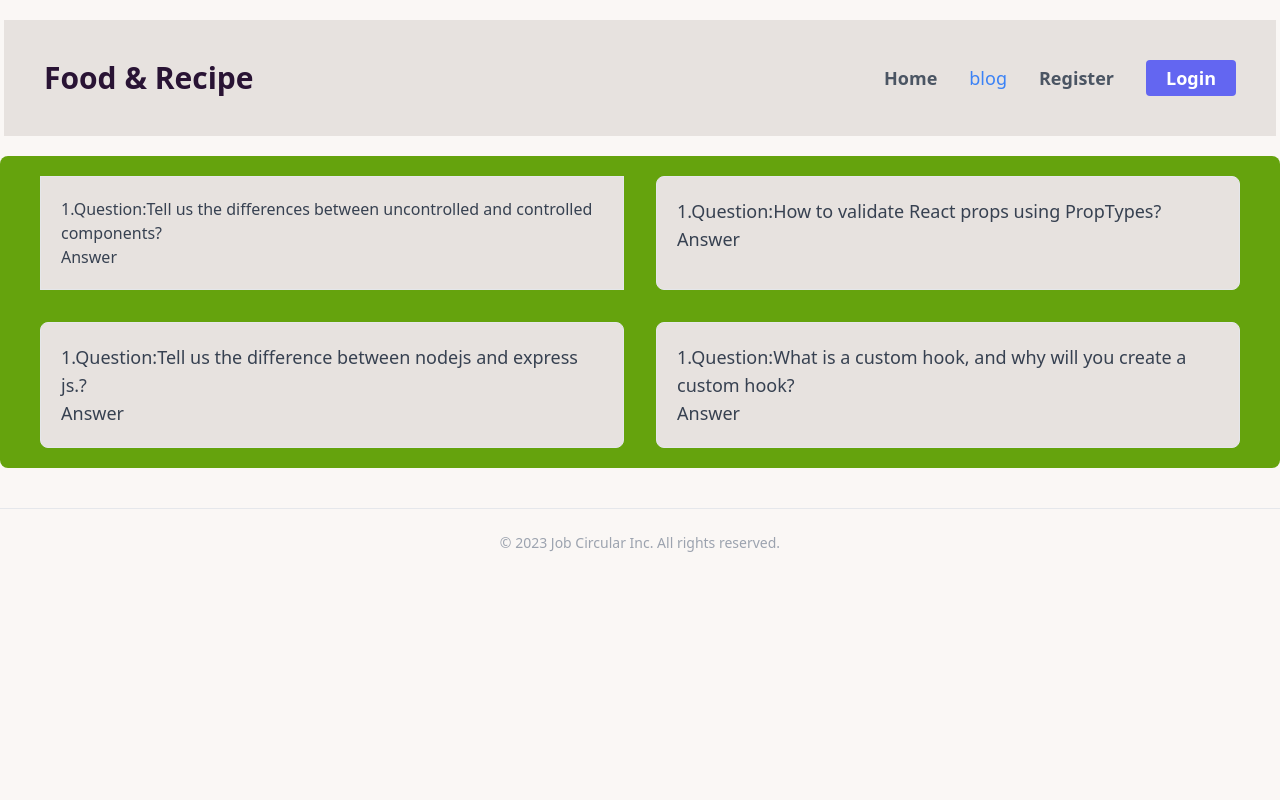
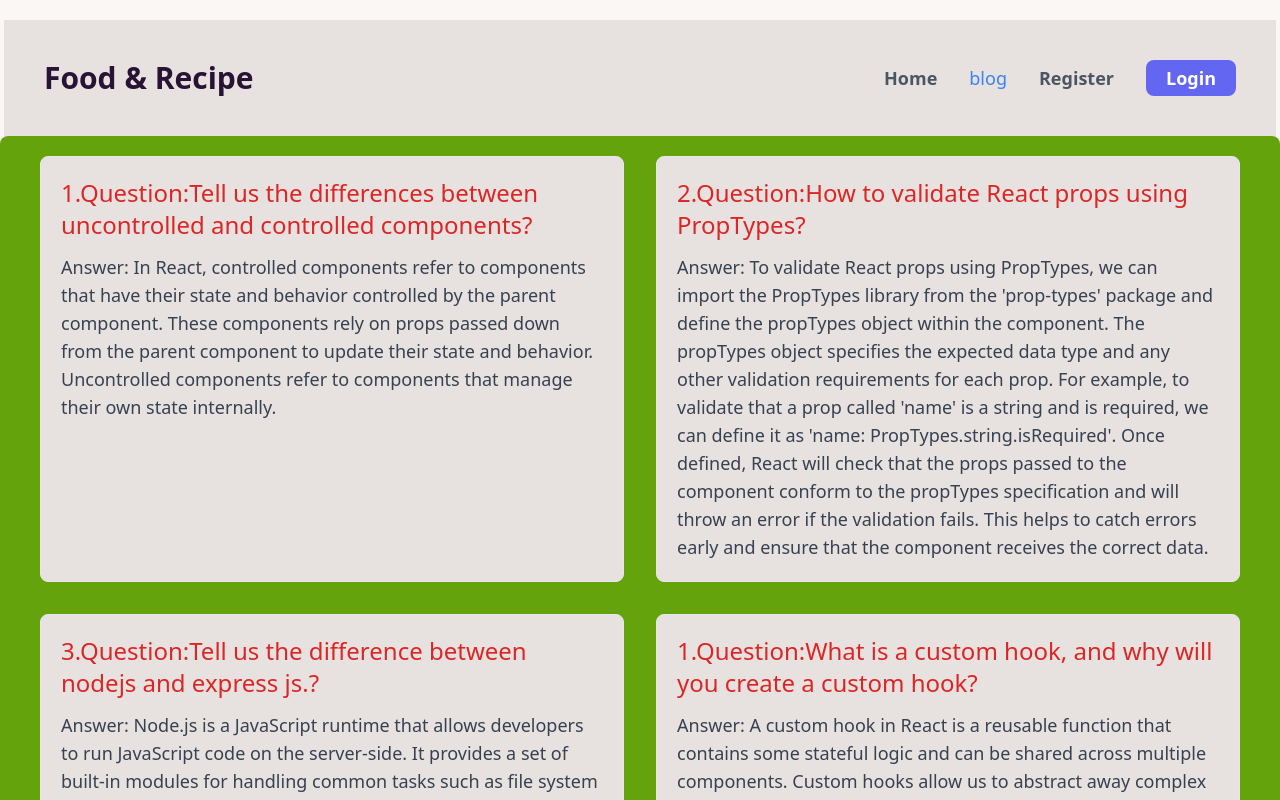
Before and after one commit to sabbir0070/recipe-hunter-client, a React (Vite) app: page /blog in a window 1280 px wide. Shown: the top 800 px of the page. Built offline with nearby package versions, Linux system fonts and the light colour scheme; no server answers.

Commit message:
toastyfy and disabled button done

```diff
--- a/src/Components/Banner/Banner.jsx
+++ b/src/Components/Banner/Banner.jsx
@@ -1,12 +1,12 @@
 import React from 'react';
-import banner from '../../assets/image/bannerr.jpg'
+import banner from '../../assets/image/banner2.png'
 const Banner = () => {
   return (
-    <div className='w-100 h-100'>
+    <div className='w-100 h-90'>
       <img className='bg-cover opacity-90 rounded-lg index-0 w-full h-full relative' src={banner} alt="" />
       <div className='absolute top-0 w-full lg:mt-96 mt-40  sm:mt-72 px-1  mx-auto sm:max-w-xl md:max-w-full lg:max-w-screen-xl '>
         <div className='text-center bg-base-600 opacity-110 rounded-full'>
-          <p className='text-5xl  hover:text-green-600 font-bold index-1 text-red-700 leading-tight '>A Chef In Every<br />   <span className='text-fuchsia-700 hover:text-yellow-600'> Tasty Meal Box.</span> </p>
+          <p className='text-5xl  hover:text-blue-600 font-bold index-1 text-green-600 leading-tight '>CLEAN EATING CHALLENGE<br />   <span className='text-fuchsia-700 hover:text-red-600'>For Weight Loss.</span> </p>
           <p className='text-gray-200 text-3xl font-bold hover:text-green-400 mt-3'> Get pre-portioned ingredients <br /> for Gusto Meal Kits  <br /> best recipes direct to your door </p>
         </div>
       </div>
--- a/src/Components/Blog/Blog.jsx
+++ b/src/Components/Blog/Blog.jsx
@@ -4,21 +4,60 @@ import React from 'react';
 const Blog = () => {
   return (
     <div className='bg-lime-600 grid sm:grid-cols-1 md:grid-cols-2 lg:grid-cols-2 rounded-lg gap-8 px-10 py-5 mx-auto sm:max-w-xl md:max-w-full lg:max-w-screen-xl'>
-     <div className='border p-5 bg-base-300 text-gray-700 text-lgrounded-lg'>
-<h3>1.Question:Tell us the differences between uncontrolled and controlled components?</h3>
-<p>Answer</p>
+     <div className='border hover:bg-base-100 p-5 bg-base-300 text-gray-700 text-lg rounded-lg'>
+<h3 className='text-red-600 text-2xl mb-3 hover:text-red-700'>1.Question:Tell us the differences between uncontrolled and controlled components?</h3>
+<p>Answer: In React, controlled components
+ refer to components that have their state and
+ behavior controlled by the parent component.
+These components rely on props passed down from the
+ parent component to update their state and behavior.
+Uncontrolled components refer to components that manage
+their own state internally.</p>
 </div>
-     <div className='border p-5 bg-base-300 text-gray-700 text-lg rounded-lg'>
-<h3>1.Question:How to validate React props using PropTypes?</h3>
-<p>Answer</p>
+     <div className='border hover:bg-base-100 p-5 bg-base-300 text-gray-700 text-lg rounded-lg'>
+<h3 className='text-red-600 text-2xl mb-3 hover:text-red-700'>2.Question:How to validate React props using PropTypes?</h3>
+<p>Answer: To validate React props using PropTypes,
+ we can import the PropTypes library from the 'prop-types'
+ package and define the propTypes object within the component.
+ The propTypes object specifies the expected data type and any other
+validation requirements for each prop. For example,
+ to validate that a prop called 'name' is a string and is required,
+ we can define it as 'name: PropTypes.string.isRequired'. Once defined,
+ React will check that the props passed to the component conform
+ to the propTypes specification and will throw an error if
+the validation fails. This helps to catch errors early and
+ensure that the component receives the correct data.</p>
 </div>
-     <div className='border p-5 bg-base-300 text-gray-700 text-lg rounded-lg'>
-<h3>1.Question:Tell us the difference between nodejs and express js.?</h3>
-<p>Answer</p>
+     <div className='border p-5 hover:bg-base-100 bg-base-300 text-gray-700 text-lg rounded-lg'>
+<h3 className='text-red-600 text-2xl mb-3 hover:text-red-700'>3.Question:Tell us the difference between nodejs and express js.?</h3>
+<p>Answer: Node.js is a JavaScript runtime that allows developers
+ to run JavaScript code on the server-side. It provides
+ a set of built-in modules for handling common tasks
+ such as file system operations, networking, and more.
+Express.js, on the other hand, is a web application
+framework built on top of Node.js. It provides a set
+ of abstractions and features for building web applications,
+ such as routing, middleware, and template rendering.
+In summary, Node.js is the underlying runtime environment,
+ while Express.js is a framework that simplifies building web
+applications with Node.js by providing additional features and abstractions.</p>
 </div>
-     <div className='border p-5 bg-base-300 text-gray-700 text-lg  rounded-lg'>
-<h3>1.Question:What is a custom hook, and why will you create a custom hook?</h3>
-<p>Answer</p>
+     <div className='border p-5 hover:bg-base-100 bg-base-300 text-gray-700 text-lg  rounded-lg'>
+<h3 className='text-red-600 text-2xl mb-3 hover:text-red-700'>1.Question:What is a custom hook, and why will you create a custom hook?</h3>
+<p>Answer: A custom hook in React is a reusable function that
+ contains some stateful logic and can be shared
+across multiple components. Custom hooks allow us to
+abstract away complex logic and state management into
+ reusable functions, making code more modular and easier
+ to read and maintain. Custom hooks can be used to encapsulate
+ behavior that is used across multiple components or to abstract
+ away complex logic that doesn't belong in a component.
+They can also help to keep components focused on their
+ primary responsibilities and improve code reuse. In summary,
+ creating a custom hook allows us to encapsulate complex
+ logic and state management into reusable functions that can be
+ shared across multiple components, resulting
+in more modular and maintainable code.</p>
 </div>
     </div>
   );
--- a/src/Components/Login/Login.jsx
+++ b/src/Components/Login/Login.jsx
@@ -8,17 +8,20 @@ const [success, setSuccess] = useState('');
 const {signInUser,googleSignIn,githubSignIn} = useContext(AuthContext);
 const navigate = useNavigate();
 const location = useLocation();
-const from = location?.state?.from?.pathname;
-console.log(from)
+const from = location?.state?.from?.pathname || "/";
+
 const handleLogin = (event) =>{
 event.preventDefault();
 const form = event.target;
-const name = form.name.value;
 const email = form.email.value;
 const password = form.password.value;
-console.log(email,password,name)
+
 setError('');
 setSuccess('')
+if(password.length < 6 ){
+setError('Please at least 6 number of password')
+}
+form.reset();
 signInUser(email,password)
 .then(result=>{
 const loggedUser = result.user;
@@ -27,7 +30,7 @@ console.log(loggedUser);
  setSuccess('User login Successful')
 })
 .catch(error=>{
-setError(error.message)
+//  setError(error.message)
 })
 }
 // google signIn
@@ -53,10 +56,9 @@ setSuccess('Github login successful')
 setError(error.message)
 })
 }
-
   return (
-<div className="hero min-h-screen bg-base-200">
-  <div className="hero-content flex-col">
+<div className="hero min-h-screen bg-base-200 px-1 mt-5  mx-auto sm:max-w-xl md:max-w-full lg:max-w-screen-xl">
+  <div className=" w-96 flex-col">
     <div className="text-center mb-3">
       <h3 className="text-5xl font-bold">Please Login! </h3>
     </div>
--- a/src/Components/Register/Register.jsx
+++ b/src/Components/Register/Register.jsx
@@ -15,6 +15,8 @@ const form = event.target;
 const name = form.name.value;
 const photo = form.photo.value;
 const email = form.email.value;
+console.log(form)
+
 const password = form.password.value;
 console.log(email,password,name,photo)
 console.log(user)
@@ -24,7 +26,7 @@ console.log(user)
 // }
 setError('');
 setSuccess('');
-
+form.reset()
 createUser(email,password)
 .then(result=>{
 const loggedUser = result.user;
@@ -51,8 +53,8 @@ setError(error.message)
 
 
   return (
-<div className="hero min-h-screen bg-base-200  px-1 mt-5  mx-auto sm:max-w-xl md:max-w-full lg:max-w-screen-xl">
-  <div className="hero-content flex-col">
+<div className="hero min-h-screen bg-base-200  px-1  mx-auto sm:max-w-xl md:max-w-full lg:max-w-screen-xl">
+  <div className="w-96 flex-col">
     <div className="text-center mb-3">
       <h3 className="text-5xl font-bold">Please Register </h3>
     </div>
--- a/src/Components/Share/Navbar/Navbar.jsx
+++ b/src/Components/Share/Navbar/Navbar.jsx
@@ -15,8 +15,8 @@ const Navbar = () => {
       })
   }
   return (
-    <div className=''>
-      <div className='px-1  py-5 mx-auto sm:max-w-xl md:max-w-full lg:max-w-screen-xl '>
+    <div className='sticky top-0 z-20'>
+      <div className='px-1  py- mx-auto sm:max-w-xl md:max-w-full lg:max-w-screen-xl '>
         <div className='flex justify-between items-center p-10 bg-base-300'>
           <h2 className='text-3xl font-bold inline-flex items-center hover:text-blue-600'>Food & Recipe</h2>
           <ul className='items-center hidden space-x-8 lg:flex text-gray-600 text-lg'>
@@ -30,9 +30,9 @@ const Navbar = () => {
                 </div>
               </div>
 
-                <button onClick={handleLogout} className='bg-indigo-500 text-white font-semiboldrounded px-3 py-1 px-5'>Logout</button> </> :
+                <button onClick={handleLogout} className='bg-indigo-500 text-lg hover:bg-indigo-600 text-white font-semibold rounded-lg px-3 py-1 px-5'>Logout</button> </> :
               <Link to="/login">
-                <button className='bg-indigo-500 text-white  font-semibold rounded px-3 py-1 px-5'>
+                <button className='bg-indigo-500 text-white font-semibold rounded-lg px-3 py-1 px-5'>
                   Login
                 </button>
               </Link>
--- a/src/Components/pages/ChefCard/ChefCard.jsx
+++ b/src/Components/pages/ChefCard/ChefCard.jsx
@@ -1,11 +1,13 @@
 import React from 'react';
 import { Link} from 'react-router-dom';
 
+
 const ChefCard = ({ chef }) => {
   const { id, chef_name, chef_picture, experience, likes, number_of_recipes } = chef;
-  return (
+
+
+ return (
     <div className="card  rounded-lg p-3  bg-base-100 mt-8 shadow-xl">
-
  <figure><img className='w-full h-80  sm:pt-8  rounded-lg ' src={chef_picture} alt="Album"/> </figure>
       <div className="card-body hover:bg-base-200 ">
         <h2 className="card-title ">Name:  {chef_name}</h2>
--- a/src/Layouts/MainLayout.jsx
+++ b/src/Layouts/MainLayout.jsx
@@ -5,10 +5,10 @@ import Footer from '../Components/Share/Footer/Footer';
 
 const MainLayout = () => {
   return (
-    <div>
+    <div className='mt-5'>
       <Navbar></Navbar>
-<Outlet></Outlet>
-<Footer></Footer>
+      <Outlet></Outlet>
+      <Footer></Footer>
     </div>
   );
 };
```
Also changed, not shown: src/Components/pages/RecipesDetails/RecipesDetails.jsx (+27 -12 lines), src/assets/image/banner1.png (added), src/assets/image/banner2.png (added).
